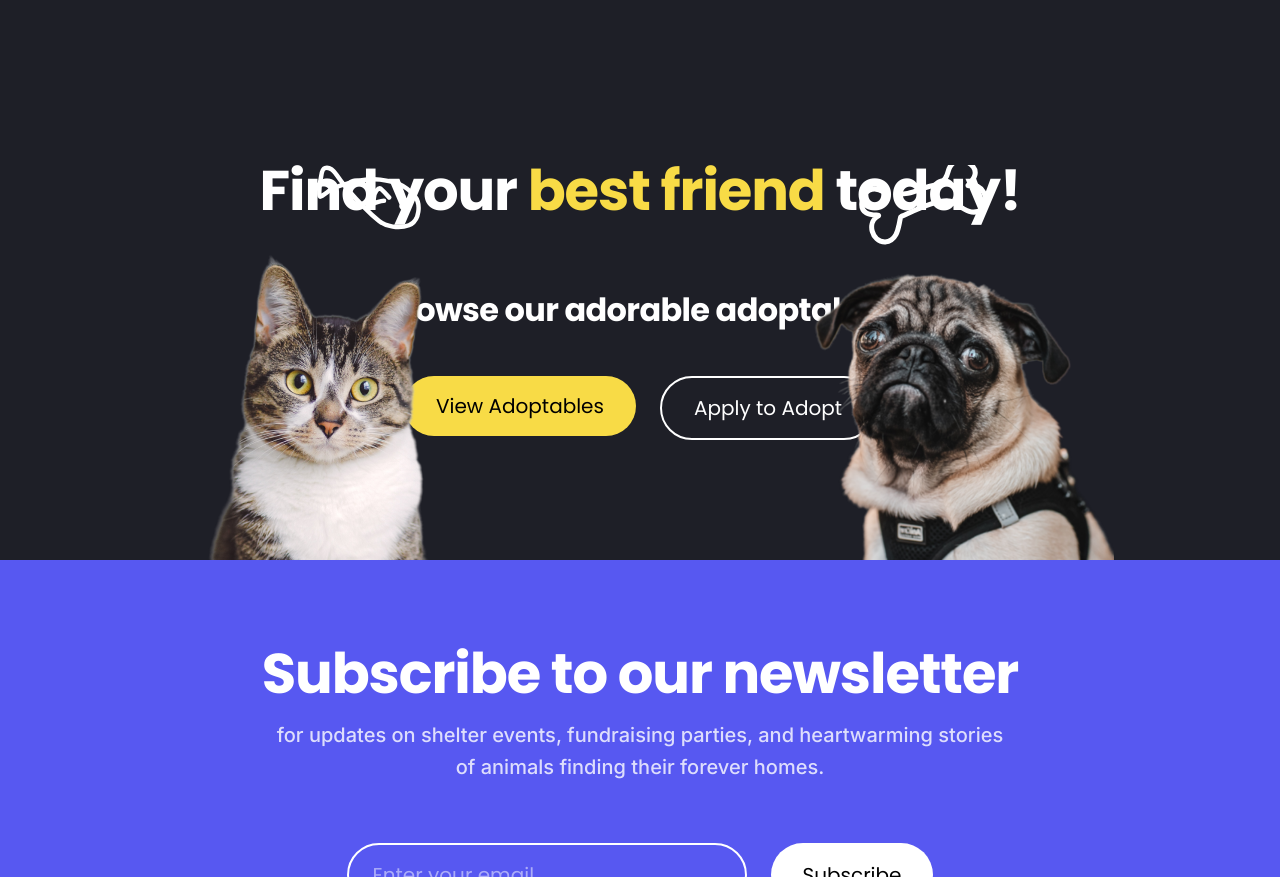
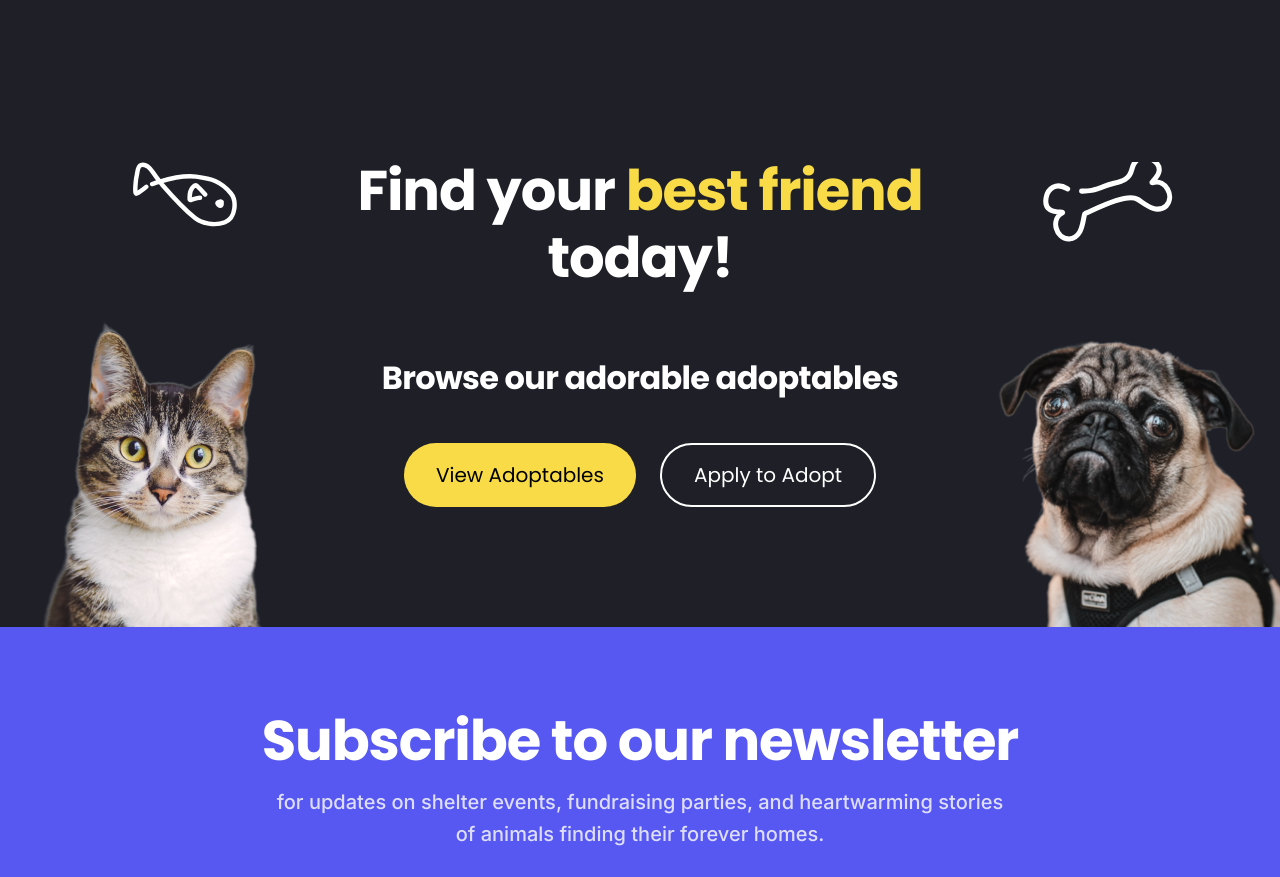
Before and after one commit to jlvlg/forever-homes-shelter, a website: page public/index.html in a window 1280 px wide. Shown: the part 4856-5733 px from the top of the page. Drawn offline with Linux system fonts and the light colour scheme.

Commit message:
Fixed adoptables section

```diff
--- a/public/index.html
+++ b/public/index.html
@@ -321,6 +321,7 @@
         </nav>
       </section>
       <section id="adoptables">
+        <header>
           <hgroup>
             <h2>Find your <em>best friend</em> today!</h2>
             <p>Browse our adorable adoptables</p>
@@ -331,6 +332,7 @@
               <li><button class="button">Apply to Adopt</button></li>
             </ul>
           </nav>
+        </header>
         <div>
           <img
             id="adoptables-fish"
--- a/public/styles/common.css
+++ b/public/styles/common.css
@@ -94,6 +94,7 @@ body {
 }
 
 .button {
+  block-size: 64px;
   border-radius: 32px;
   display: flex;
   justify-content: center;
--- a/public/styles/index.css
+++ b/public/styles/index.css
@@ -522,18 +522,23 @@
   background-color: var(--black);
   display: flex;
   padding-block: 80px 120px;
+  justify-content: center;
+  overflow: hidden;
+  align-items: stretch;
+}
+
+#adoptables :is(header, hgroup) {
+  display: flex;
   flex-direction: column;
   justify-content: center;
   align-items: center;
-  overflow: hidden;
-  gap: 40px;
-  position: relative;
 }
 
-#adoptables > hgroup {
-  display: flex;
-  flex-direction: column;
-  align-items: center;
+#adoptables header {
+  gap: 40px;
+}
+
+#adoptables hgroup {
   gap: 60px;
 }
 
@@ -577,23 +582,22 @@
 }
 
 #adoptables > div {
-  position: absolute;
+  position: relative;
   display: flex;
   flex-direction: column;
-  block-size: 400px;
-  inset-block-end: 0px;
+  inset-block-end: -120px;
   inline-size: 300px;
 }
 
 #adoptables > div:nth-of-type(1) {
-  inset-inline-start: 13vi;
+  order: -1;
 }
 
 #adoptables-fish {
   block-size: 65px;
   position: absolute;
   inset-inline-end: 45px;
-  inset-block-start: 5px;
+  inset-block-start: -115px;
 }
 
 #adoptables-cat {
@@ -601,14 +605,10 @@
   inset-block-end: 0px;
 }
 
-#adoptables > div:nth-of-type(2) {
-  inset-inline-end: 13vi;
-}
-
 #adoptables-bone {
   block-size: 80px;
-  inset-block-start: 5px;
   inset-inline-start: 45px;
+  inset-block-start: -115px;
   position: absolute;
 }
 
```
Lines whose indentation alone changed are shown as unchanged.
